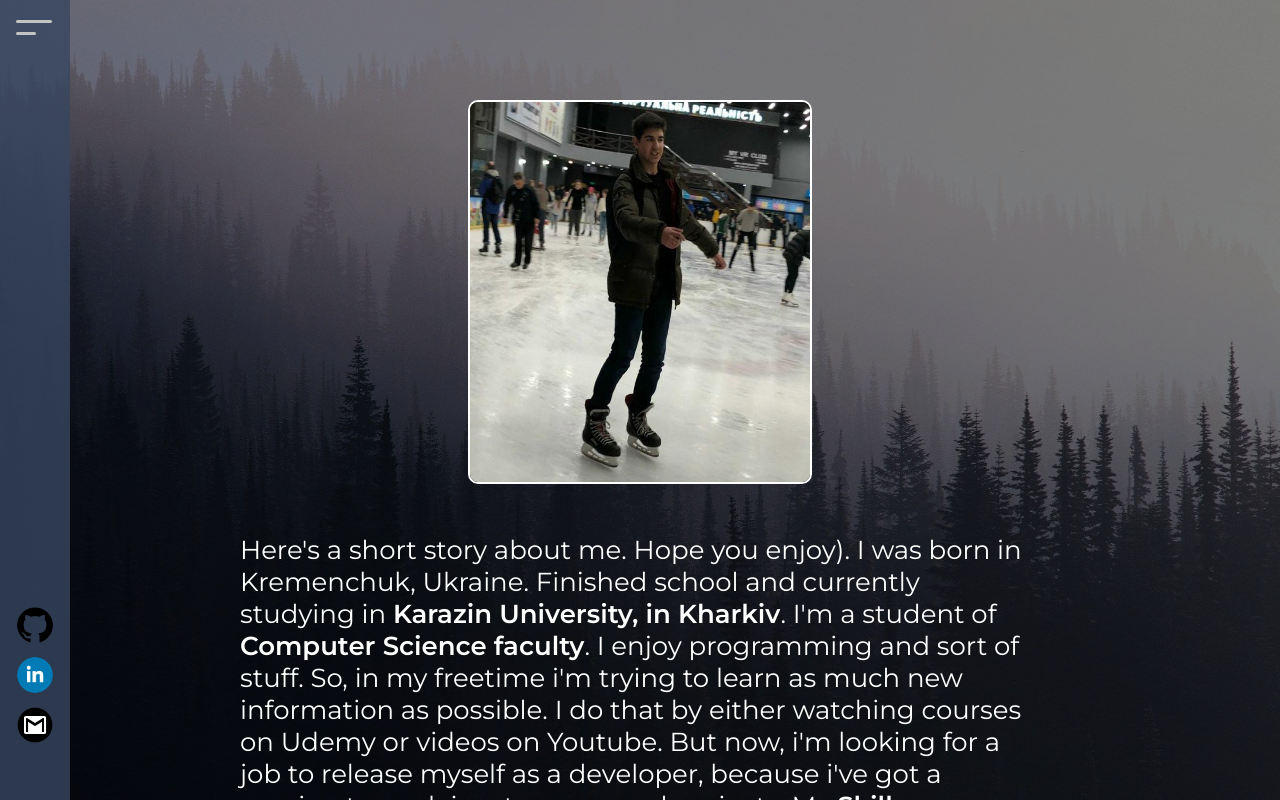
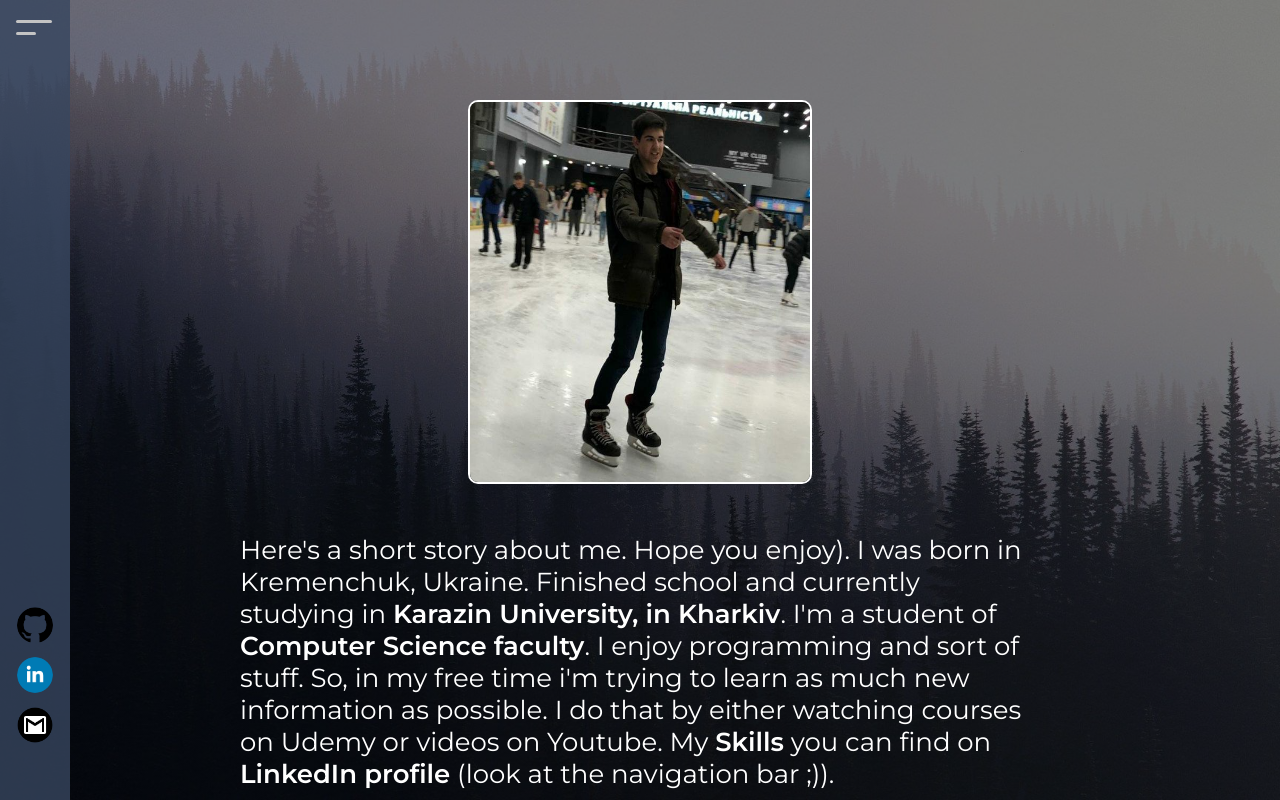
Before and after one commit to SaintUkrainian/personal-website, a React (Create React App) app: page /personal-website/about in a window 1280 px wide. Built offline with nearby package versions, Linux system fonts and the light colour scheme.

Commit message:
redundant line removed

```diff
--- a/src/paths/AboutSection/About.js
+++ b/src/paths/AboutSection/About.js
@@ -12,10 +12,8 @@ const aboutSection = () => {
                 I was born in Kremenchuk, Ukraine. Finished school and currently studying in <strong>Karazin University,
                 in Kharkiv</strong>.
                     I'm a student of <strong>Computer Science faculty</strong>. I enjoy programming and sort of stuff.
-                    So, in my freetime i'm trying to learn as much new information as possible.
+                    So, in my free time i'm trying to learn as much new information as possible.
                     I do that by either watching courses on Udemy or videos on Youtube.
-                    But now, i'm looking for a job to release myself as a developer,
-                    because i've got a passion to work in a team on real projects.
                     My <strong>Skills</strong> you can find on <strong>LinkedIn profile</strong> (look at the navigation bar ;)).
             </p>
         </div>
```
